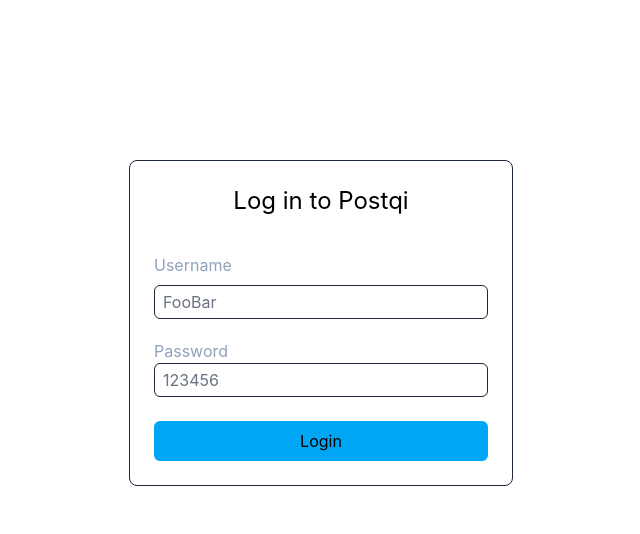
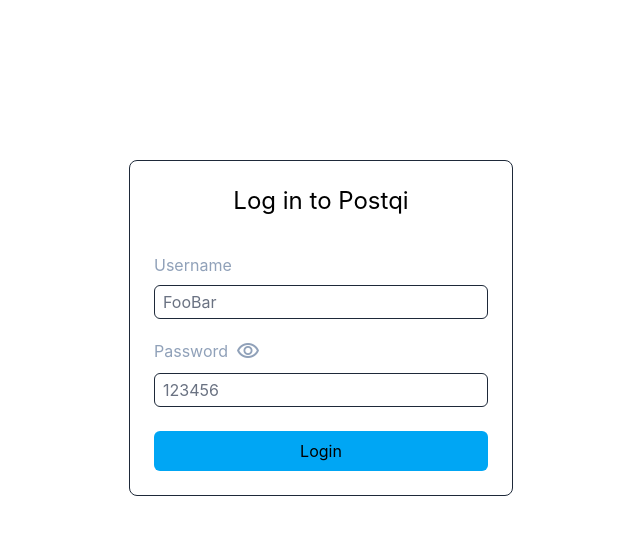
Before and after one commit to megancs601/Postqi, a React (Vite) app: page / in a window 1280 px wide. Shown: the top 534 px of the page, without its empty margins (319-959 px from the left). Built offline with nearby package versions, Linux system fonts and the light colour scheme.

Commit message:
added pasword visibility

```diff
--- a/index.html
+++ b/index.html
@@ -5,7 +5,7 @@
     <link rel="icon" type="image/svg+xml" href="/vite.svg" />
     <link
       rel="stylesheet"
-      href="https://fonts.googleapis.com/css2?family=Material+Symbols+Outlined:opsz,wght,FILL,GRAD@20..48,100..700,0..1,-50..200&icon_names=error"
+      href="https://fonts.googleapis.com/css2?family=Material+Symbols+Outlined:opsz,wght,FILL,GRAD@20..48,100..700,0..1,-50..200&icon_names=error,visibility,visibility_off"
     />
     <meta name="viewport" content="width=device-width, initial-scale=1.0" />
     <title>Postqi</title>
--- a/src/pages/Login.tsx
+++ b/src/pages/Login.tsx
@@ -10,6 +10,7 @@
   const [username, setUsername] = useState("");
   const [password, setPassword] = useState("");
   const [showError, setShowError] = useState(false);
+  const [showPassword, setShowPassword] = useState(false);
 
   const navigate = useNavigate();
 
@@ -26,6 +27,11 @@
     }
 
     setShowError(!showError);
+  };
+
+  const togglePasswordVisibility = (e: React.MouseEvent<HTMLButtonElement>) => {
+    e.preventDefault();
+    setShowPassword(!showPassword);
   };
 
   return (
@@ -48,12 +54,23 @@
           />
         </div>
         <div className="grid grid-cols-1 mt-3 relative">
-          <label htmlFor="password" className="text-slate-400">
-            Password
-          </label>
+          <div className="flex justify-start mb-1">
+            <label htmlFor="password" className="text-slate-400">
+              Password
+            </label>
+            <button
+              type="button"
+              onClick={togglePasswordVisibility}
+              className="text-slate-400 hover:cursor-pointer hover:text-white focus:outline-none px-2"
+            >
+              <i className="material-symbols-outlined">
+                {showPassword ? "visibility_off" : "visibility"}
+              </i>
+            </button>
+          </div>
           <input
             id="password"
-            type="password"
+            type={showPassword ? "text" : "password"}
             name="password"
             placeholder="123456"
             onChange={(e) => setPassword(e.target.value)}
```
